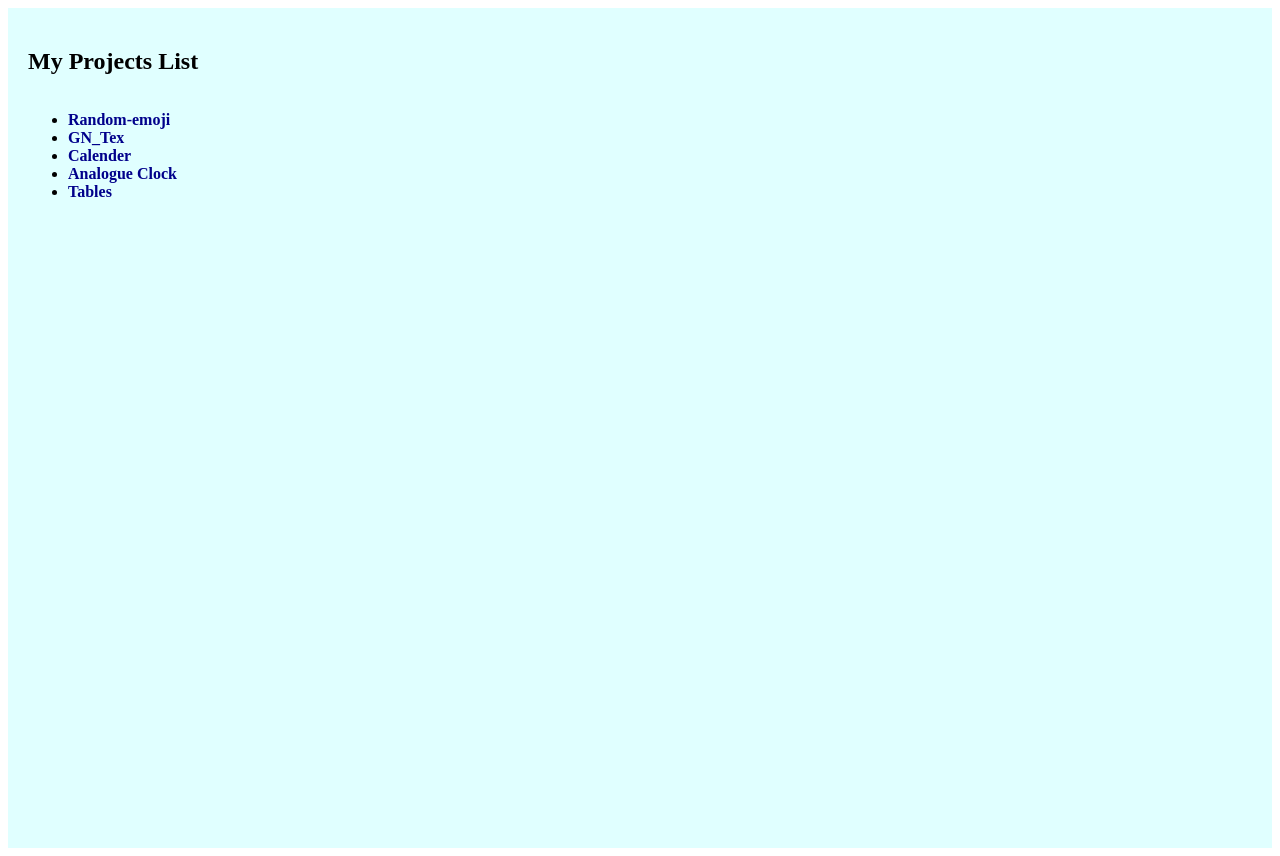
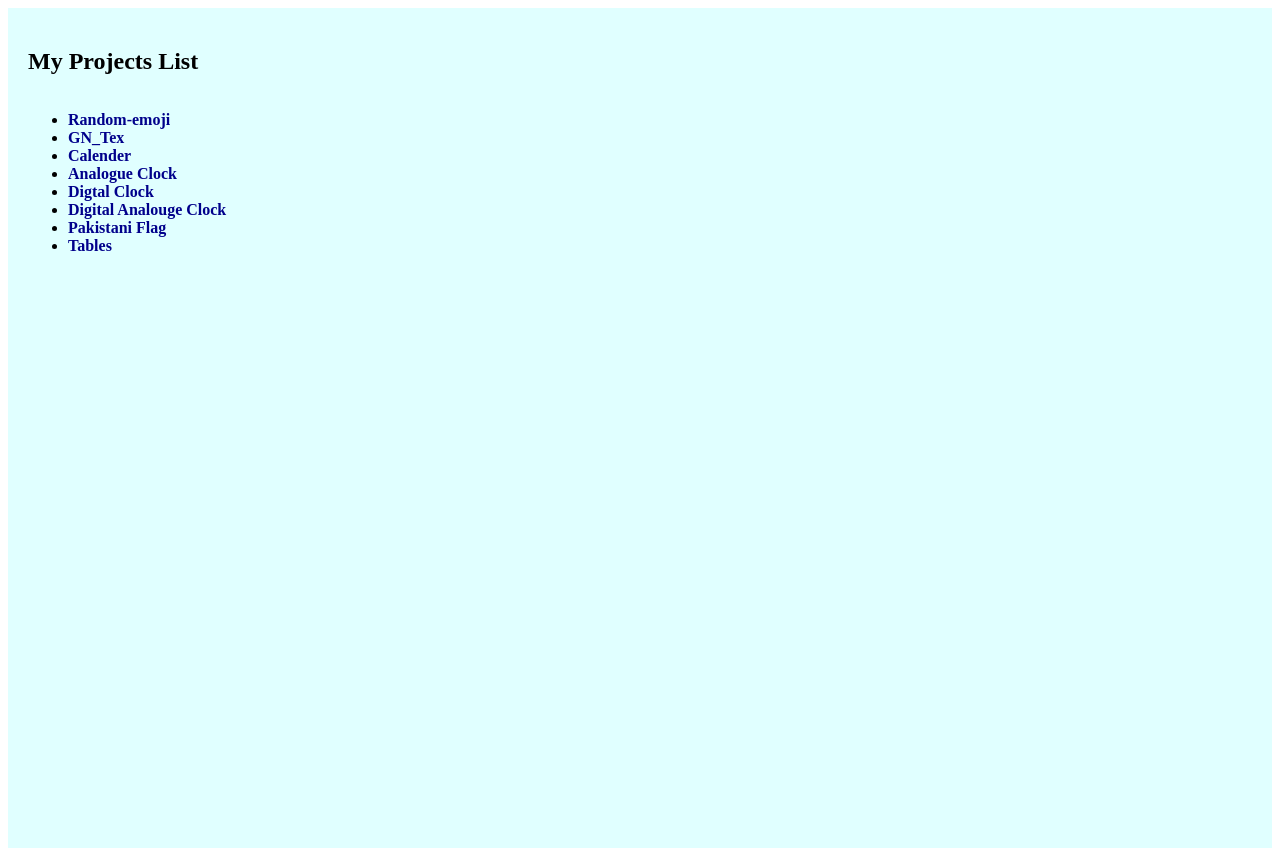
Before and after one commit to khurramshahzadlali/my-portfolio, a plain HTML site: page index.html in a window 1280 px wide. Drawn offline with Linux system fonts and the light colour scheme.

Commit message:
Update index.html

```diff
--- a/index.html
+++ b/index.html
@@ -15,7 +15,10 @@
         <li><a href="https://www.gntex.com/" target="_blank">GN_Tex</a></li>
         <li><a href="https://khurramshahzadlali.github.io/month-calender/" target="_blank">Calender</a></li>
          <li><a href="https://khurramshahzadlali.github.io/analogue-clock/" target="_blank">Analogue Clock</a></li>
-        <li><a href="https://khurramshahzadlali.github.io/tables/" target="_blank">Tables</a></li>
+        <li><a href="https://khurramshahzadlali.github.io/urdu-article-digital-clock/" target="_blank">Digtal Clock</a></li>
+         <li><a href="https://khurramshahzadlali.github.io/digital-analogue-clock/" target="_blank">Digital Analouge Clock</a></li>
+         <li><a href="https://khurramshahzadlali.github.io/pakistani-flag/" target="_blank">Pakistani Flag</a></li>
+         <li><a href="https://khurramshahzadlali.github.io/tables/" target="_blank">Tables</a></li>
 
     </ul>
     </section>
```
